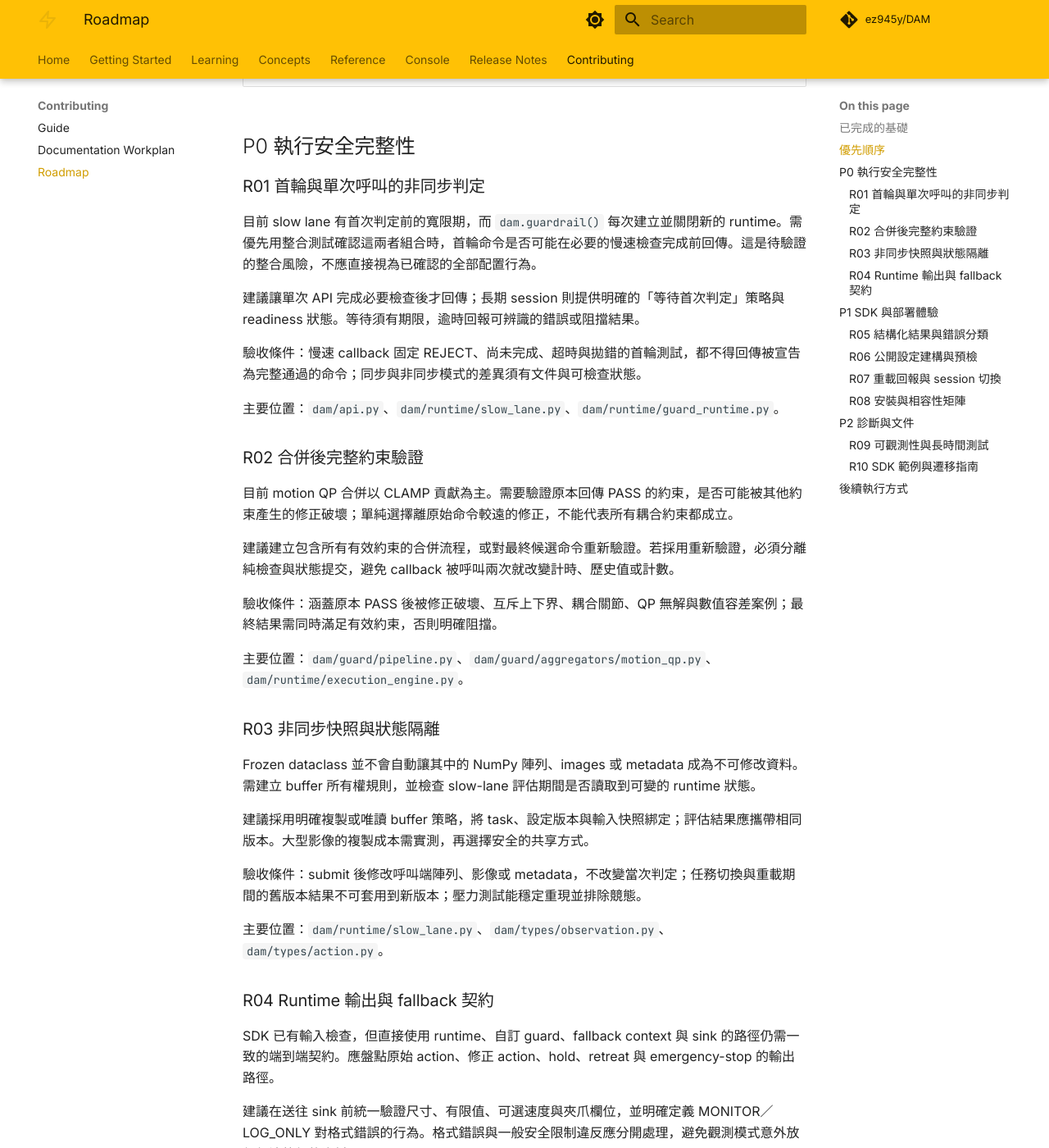
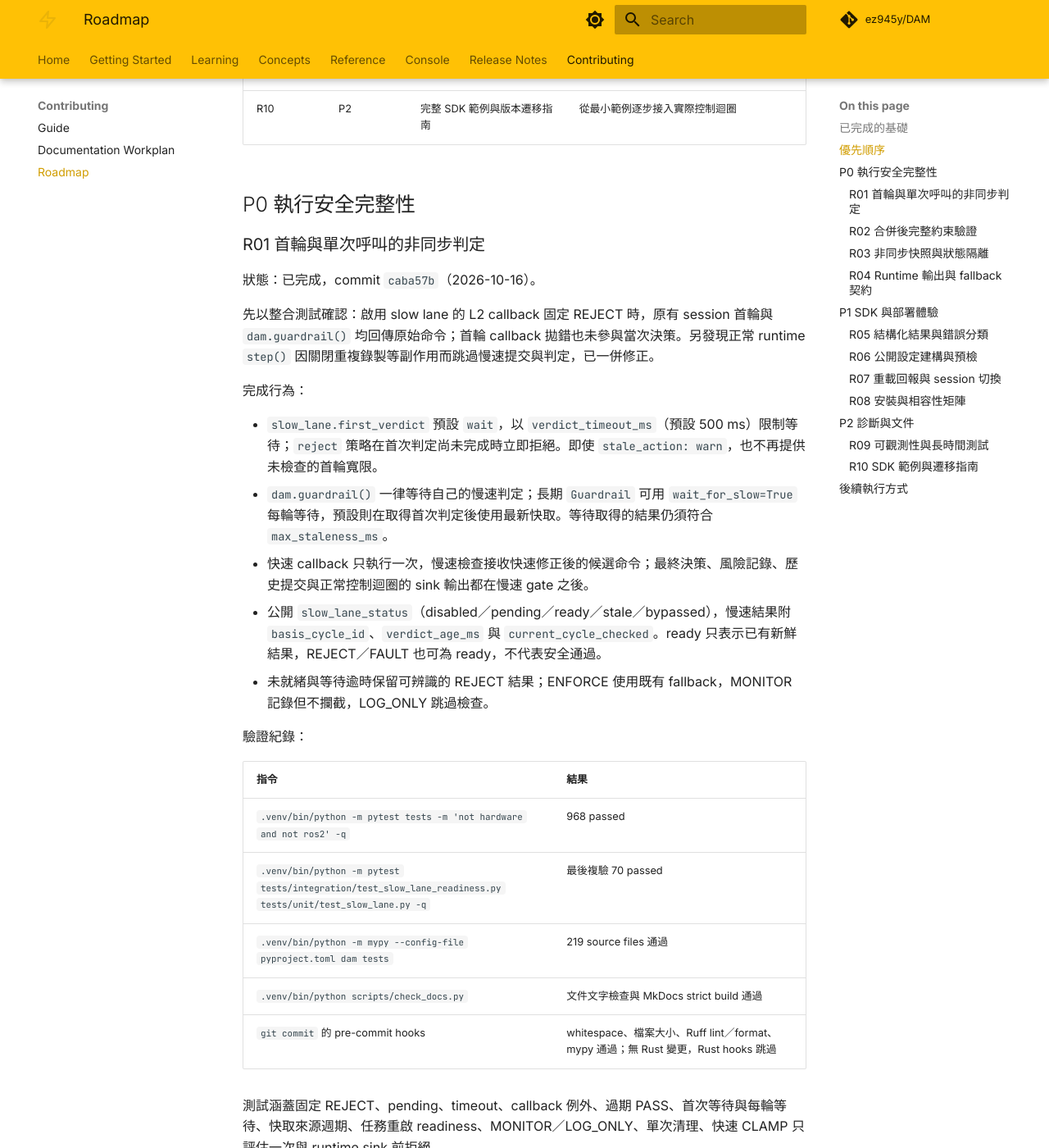
Before and after one commit to ez945y/DAM, an MkDocs documentation site: the page built from docs/roadmap.md, in a window 1280 px wide and 1400 px high, scrolled down 1612 px. Shown: the whole window at 82% size. Built offline with MkDocs 1.6.1 and Material for MkDocs 9.7.7, drawn with Linux system fonts in a browser that asks for light colours; comment, search, counter and statistics services are not loaded; some of the changed text lies outside the part shown.

Commit message:
docs: record R01 completion and verification results

```diff
--- a/docs/roadmap.md
+++ b/docs/roadmap.md
@@ -1,8 +1,8 @@
 # DAM 後續功能與穩定性規劃
 
-更新日期：2026-10-13。以 `8b99129` 的 SDK 與 runtime 為基準。
+更新日期：2026-10-16。規劃以 `8b99129` 的 SDK 與 runtime 為基準；R01 已於 `caba57b` 完成，其餘項目維持待辦。
 
-下一階段優先補齊安全判定從輸入、非同步評估到輸出的完整流程，再改善 SDK 的設定、診斷與部署體驗。下列項目都是待辦建議，不代表已實作功能或發行承諾。先完成 P0 的可重現測試與修正，再擴充 API，避免新功能建立在不明確的執行語意上。
+下一階段優先補齊安全判定從輸入、非同步評估到輸出的完整流程，再改善 SDK 的設定、診斷與部署體驗。除明確標示完成者外，下列項目都是待辦建議，不代表已實作功能或發行承諾。先完成 P0 的可重現測試與修正，再擴充 API，避免新功能建立在不明確的執行語意上。
 
 ## 已完成的基礎
 
@@ -14,14 +14,15 @@
 | 非同步判定 | 過期時間包含快照排隊與計算時間；例外回報 FAULT；停止逾時阻擋任務切換 | `09a1a6b` |
 | SDK 生命週期 | context manager、可重複 close、初始化失敗清理、單次呼叫清理、processor reset 清理 | `8b99129` |
 | SDK 輸入體驗 | list 回傳 list、浮點 Tensor 轉換、必要觀測欄位提示、缺少 observation 時阻擋 | `8b99129` |
+| 非同步首次判定 | 首輪有期限等待或未就緒即拒絕；單次 helper 等待自己的判定；公開 readiness 與判定所屬週期；正常 runtime 控制迴圈在送出前套用慢速結果 | `caba57b` |
 
-最近完整 Python 回歸為 935 項通過，最後 SDK 複驗為 75 項通過；型別與提交檢查通過。這些結果不涵蓋 GPU、實機或安全認證。
+2026-10-16 Python 非硬體回歸為 968 項通過（前次基準為 935 項）；R01 最後針對性複驗為 70 項通過，型別、提交檢查與嚴格文件建置通過。這些結果不涵蓋 GPU、實機或安全認證。
 
 ## 優先順序
 
 | 編號 | 優先級 | 開發項目 | 完成後的使用體驗 |
 | --- | --- | --- | --- |
-| R01 | P0 | 首輪與單次呼叫的非同步判定語意 | 使用者能知道目前動作是否已經過所有必要檢查 |
+| R01 | P0／已完成 | 首輪與單次呼叫的非同步判定語意 | 可區分當次與快取的慢速判定；缺少首次判定不再默默放行 |
 | R02 | P0 | 合併後完整約束驗證 | 修正一條限制時，不會悄悄破壞另一條限制 |
 | R03 | P0 | 非同步快照與評估狀態隔離 | 背景檢查讀到一致資料，不受後續修改干擾 |
 | R04 | P0 | Runtime 最終輸出與 fallback 契約 | 所有送出路徑都有一致的格式與有效值檢查 |
@@ -36,13 +37,33 @@
 
 ### R01 首輪與單次呼叫的非同步判定
 
-目前 slow lane 有首次判定前的寬限期，而 `dam.guardrail()` 每次建立並關閉新的 runtime。需優先用整合測試確認這兩者組合時，首輪命令是否可能在必要的慢速檢查完成前回傳。這是待驗證的整合風險，不應直接視為已確認的全部配置行為。
+狀態：已完成，commit `caba57b`（2026-10-16）。
 
-建議讓單次 API 完成必要檢查後才回傳；長期 session 則提供明確的「等待首次判定」策略與 readiness 狀態。等待須有期限，逾時回報可辨識的錯誤或阻擋結果。
+先以整合測試確認：啟用 slow lane 的 L2 callback 固定 REJECT 時，原有 session 首輪與 `dam.guardrail()` 均回傳原始命令；首輪 callback 拋錯也未參與當次決策。另發現正常 runtime `step()` 因關閉重複錄製等副作用而跳過慢速提交與判定，已一併修正。
 
-驗收條件：慢速 callback 固定 REJECT、尚未完成、超時與拋錯的首輪測試，都不得回傳被宣告為完整通過的命令；同步與非同步模式的差異須有文件與可檢查狀態。
+完成行為：
 
-主要位置：`dam/api.py`、`dam/runtime/slow_lane.py`、`dam/runtime/guard_runtime.py`。
+- `slow_lane.first_verdict` 預設 `wait`，以 `verdict_timeout_ms`（預設 500 ms）限制等待；`reject` 策略在首次判定尚未完成時立即拒絕。即使 `stale_action: warn`，也不再提供未檢查的首輪寬限。
+- `dam.guardrail()` 一律等待自己的慢速判定；長期 `Guardrail` 可用 `wait_for_slow=True` 每輪等待，預設則在取得首次判定後使用最新快取。等待取得的結果仍須符合 `max_staleness_ms`。
+- 快速 callback 只執行一次，慢速檢查接收快速修正後的候選命令；最終決策、風險記錄、歷史提交與正常控制迴圈的 sink 輸出都在慢速 gate 之後。
+- 公開 `slow_lane_status`（disabled／pending／ready／stale／bypassed），慢速結果附 `basis_cycle_id`、`verdict_age_ms` 與 `current_cycle_checked`。ready 只表示已有新鮮結果，REJECT／FAULT 也可為 ready，不代表安全通過。
+- 未就緒與等待逾時保留可辨識的 REJECT 結果；ENFORCE 使用既有 fallback，MONITOR 記錄但不攔截，LOG_ONLY 跳過檢查。
+
+驗證紀錄：
+
+| 指令 | 結果 |
+| --- | --- |
+| `.venv/bin/python -m pytest tests -m 'not hardware and not ros2' -q` | 968 passed |
+| `.venv/bin/python -m pytest tests/integration/test_slow_lane_readiness.py tests/unit/test_slow_lane.py -q` | 最後複驗 70 passed |
+| `.venv/bin/python -m mypy --config-file pyproject.toml dam tests` | 219 source files 通過 |
+| `.venv/bin/python scripts/check_docs.py` | 文件文字檢查與 MkDocs strict build 通過 |
+| `git commit` 的 pre-commit hooks | whitespace、檔案大小、Ruff lint／format、mypy 通過；無 Rust 變更，Rust hooks 跳過 |
+
+測試涵蓋固定 REJECT、pending、timeout、callback 例外、過期 PASS、首次等待與每輪等待、快取來源週期、任務重啟 readiness、MONITOR／LOG_ONLY、單次清理、快速 CLAMP 只評估一次與 runtime sink 前拒絕。
+
+相容性：未啟用 slow lane 的同步語意不變；啟用後首次呼叫預設可能增加等待時間，未就緒時不再放行。頻率與等待／過期期限必須是有限正值。Python callback 無法強制取消，等待逾時不等於 worker 已停止；`close()` 仍可額外等待停止期限並拋出 `TimeoutError`。此輪在本機 macOS／Python 3.12 驗證，未驗證其他 OS／Python 版本、CUDA／MPS 或實機。完整約束驗證、快照所有權與 fallback context 的完整輸出路徑仍屬 R02–R04。
+
+主要位置：`dam/api.py`、`dam/config/schema.py`、`dam/runtime/slow_lane.py`、`dam/runtime/guard_runtime.py`、`dam/runtime/execution_engine.py`、`dam/runtime/context.py`。行為說明已同步至 [SDK 文件](library-api.md) 與 [安全模型](concepts/safety.md)。
 
 ### R02 合併後完整約束驗證
 
```
